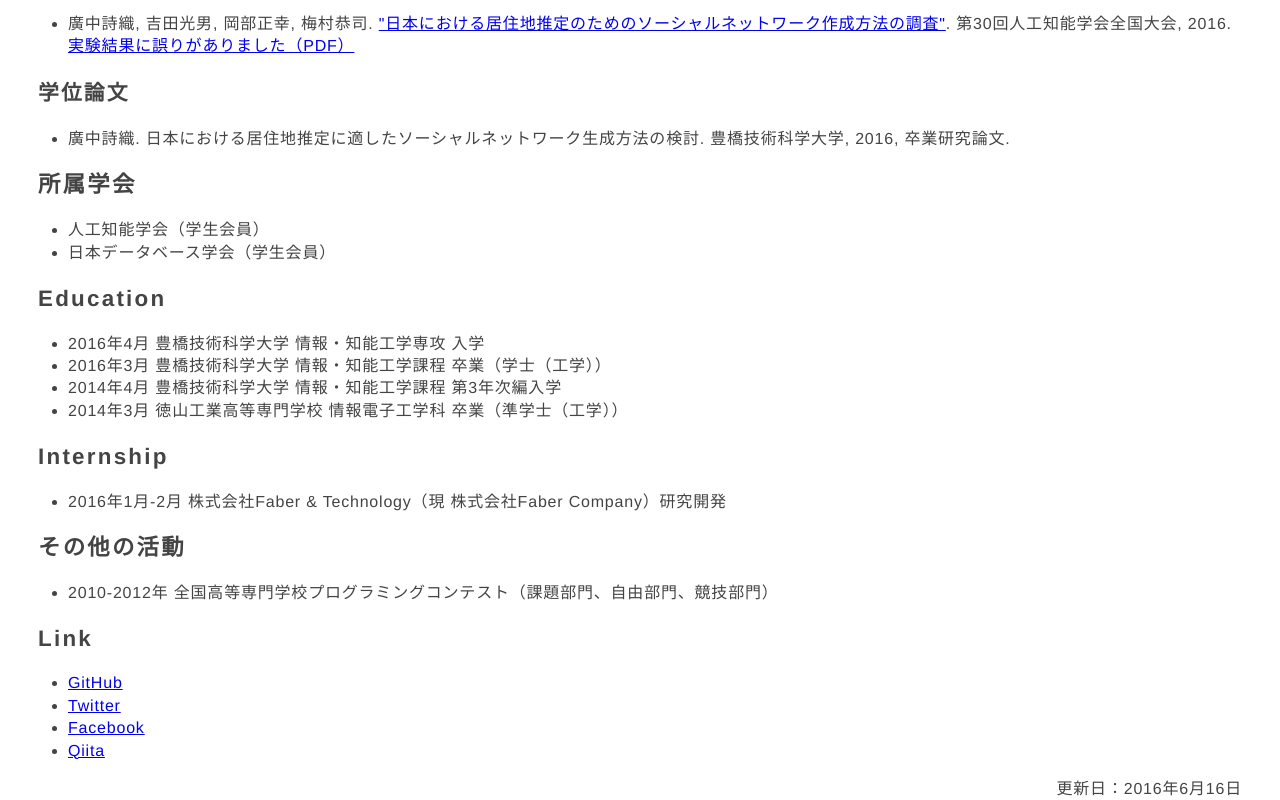
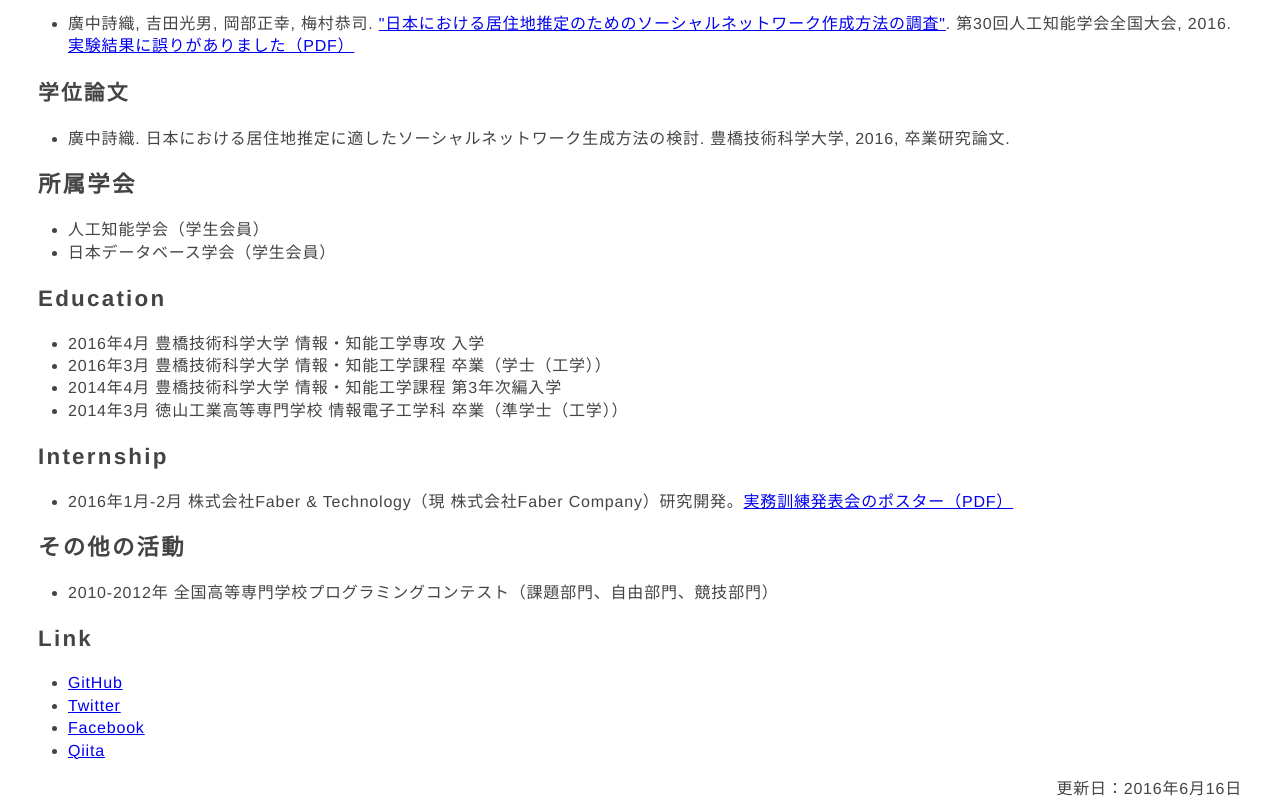
Before and after one commit to elnikkis/elnikkis.github.io, a plain HTML site: page index.html in a window 1280 px wide. Shown: the part 415-1215 px from the top of the page. Drawn offline with Linux system fonts and the light colour scheme.

Commit message:
Faberでのインターンのポスターを追加

```diff
--- a/index.html
+++ b/index.html
@@ -51,7 +51,7 @@
 
     <h2>Internship</h2>
     <ul>
-      <li>2016年1月-2月 株式会社Faber &amp; Technology（現 株式会社Faber Company）研究開発
+        <li>2016年1月-2月 株式会社Faber &amp; Technology（現 株式会社Faber Company）研究開発。<a href="faber-poster-a4.pdf">実務訓練発表会のポスター（PDF）</a>
     </ul>
 
     <h2>その他の活動</h2>
```
Also changed, not shown: 1 other file.
